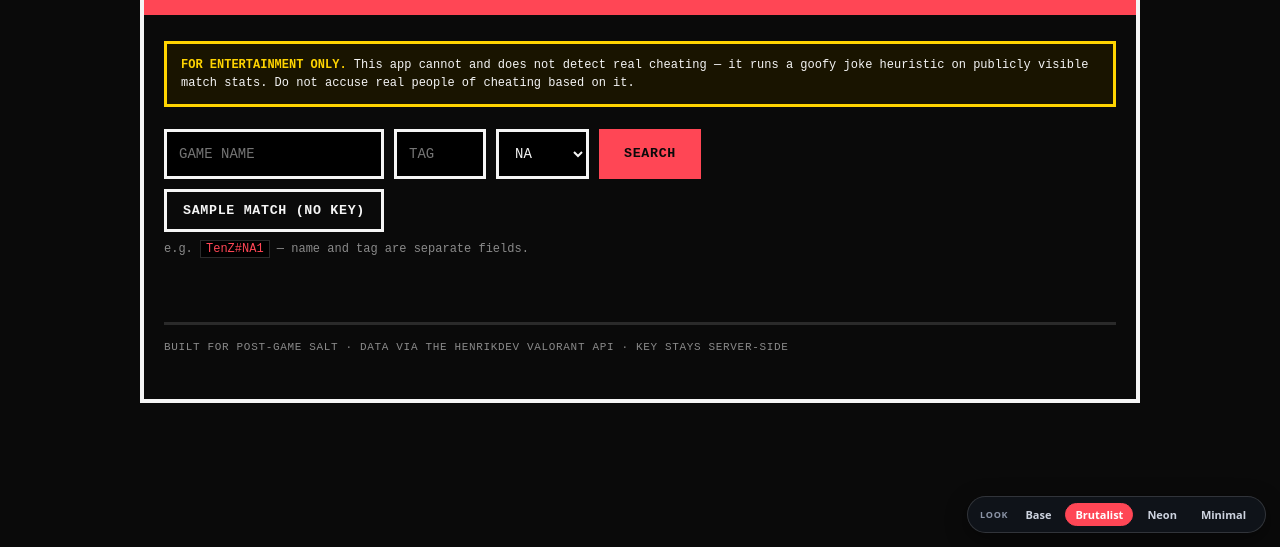
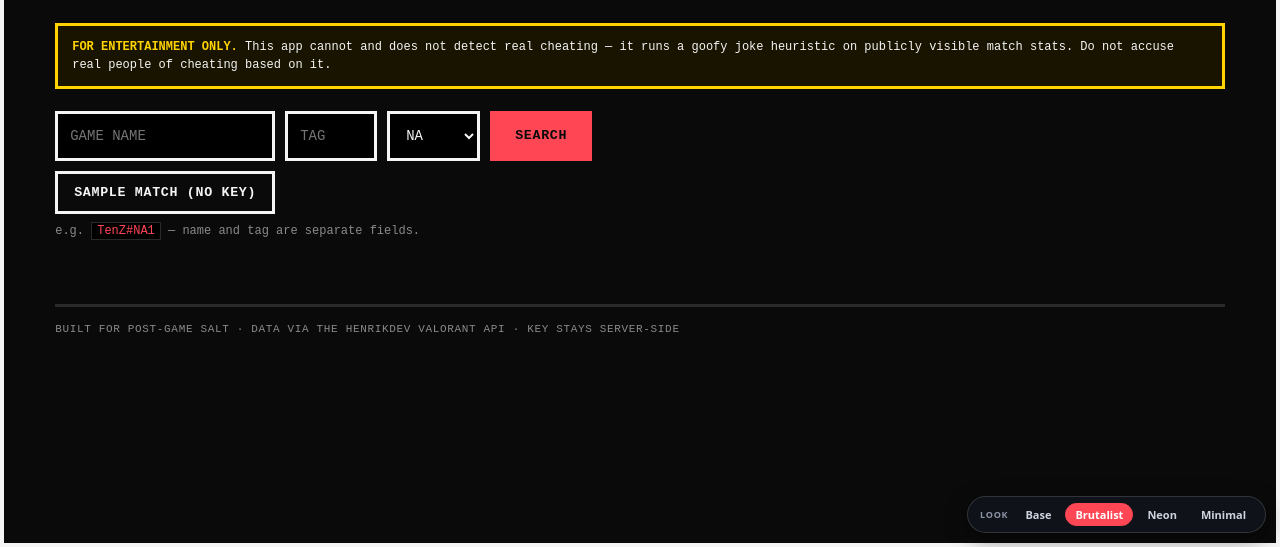
Before and after one commit to tausifzmn/valorant-are-they-cheating, a website: page public/variant-brutalist.html in a window 1280 px wide. Shown: the part 253-800 px from the top of the page. Drawn offline with Linux system fonts and the light colour scheme.

Commit message:
Brutalist variant: full-bleed layout (remove 1000px windowed frame)

```diff
--- a/public/variant-brutalist.html
+++ b/public/variant-brutalist.html
@@ -29,7 +29,7 @@
   }
 
   /* ---------- masthead / frame ---------- */
-  .sheet{max-width:1000px;margin:24px auto;background:var(--ink);border:4px solid var(--paper)}
+  .sheet{max-width:none;margin:0;background:var(--ink);border:4px solid var(--paper);min-height:100vh}
   .masthead{
     background:var(--red);color:var(--ink);
     border-bottom:4px solid var(--ink);
@@ -46,7 +46,7 @@
     color:var(--red);font-weight:800;padding:6px 10px;transform:rotate(7deg);
     font-size:11px;letter-spacing:.1em;
   }
-  .body{padding:22px 20px 44px}
+  .body{padding:28px clamp(20px,4vw,64px) 56px}
 
   /* ---------- disclaimer / search ---------- */
   .disclaimer{
```
